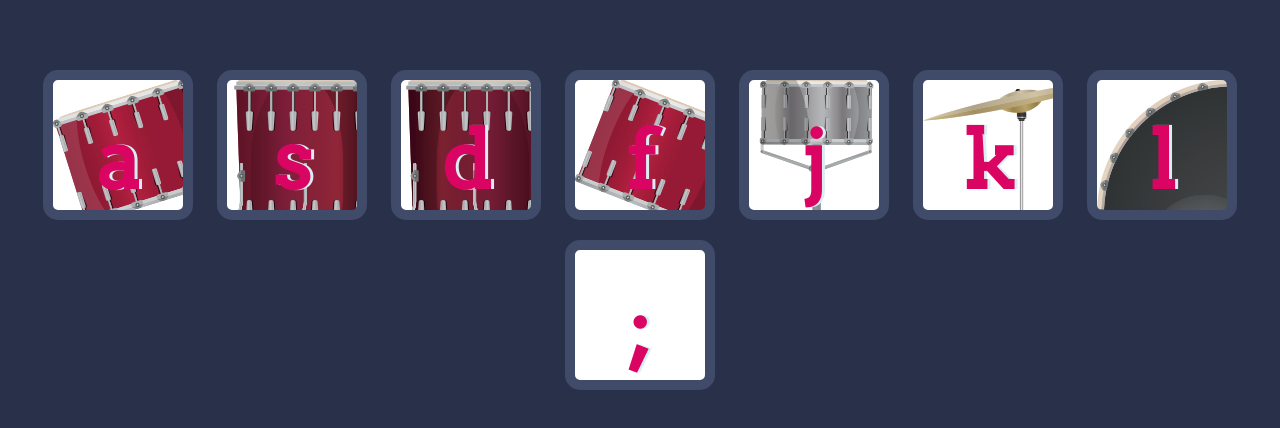
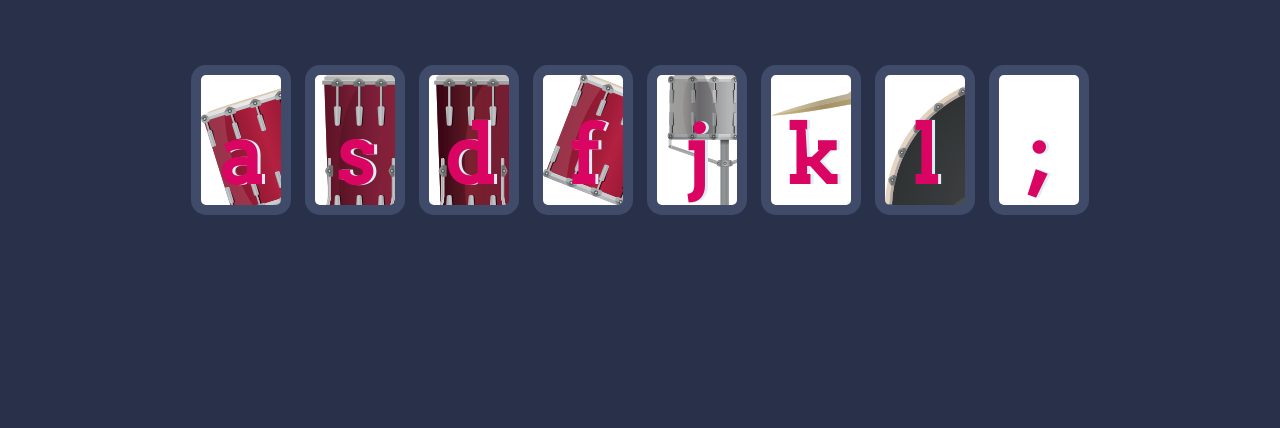
Before and after one commit to aasim3101/Drumkit, a plain HTML site: page index.html in a window 1280 px wide. Shown: the part 156-584 px from the top of the page. Drawn offline with Linux system fonts and the light colour scheme.

Commit message:
Update styles.css

```diff
--- a/styles.css
+++ b/styles.css
@@ -77,9 +77,9 @@ footer {
   text-shadow: 3px 0 #DBEDF3;
   border-radius: 15px;
   display: inline-block;
-  width: 150px;
+  width: 100px;
   height: 150px;
   text-align: center;
-  margin: 10px;
+  margin: 5px;
   background-color: white;
 }
```
